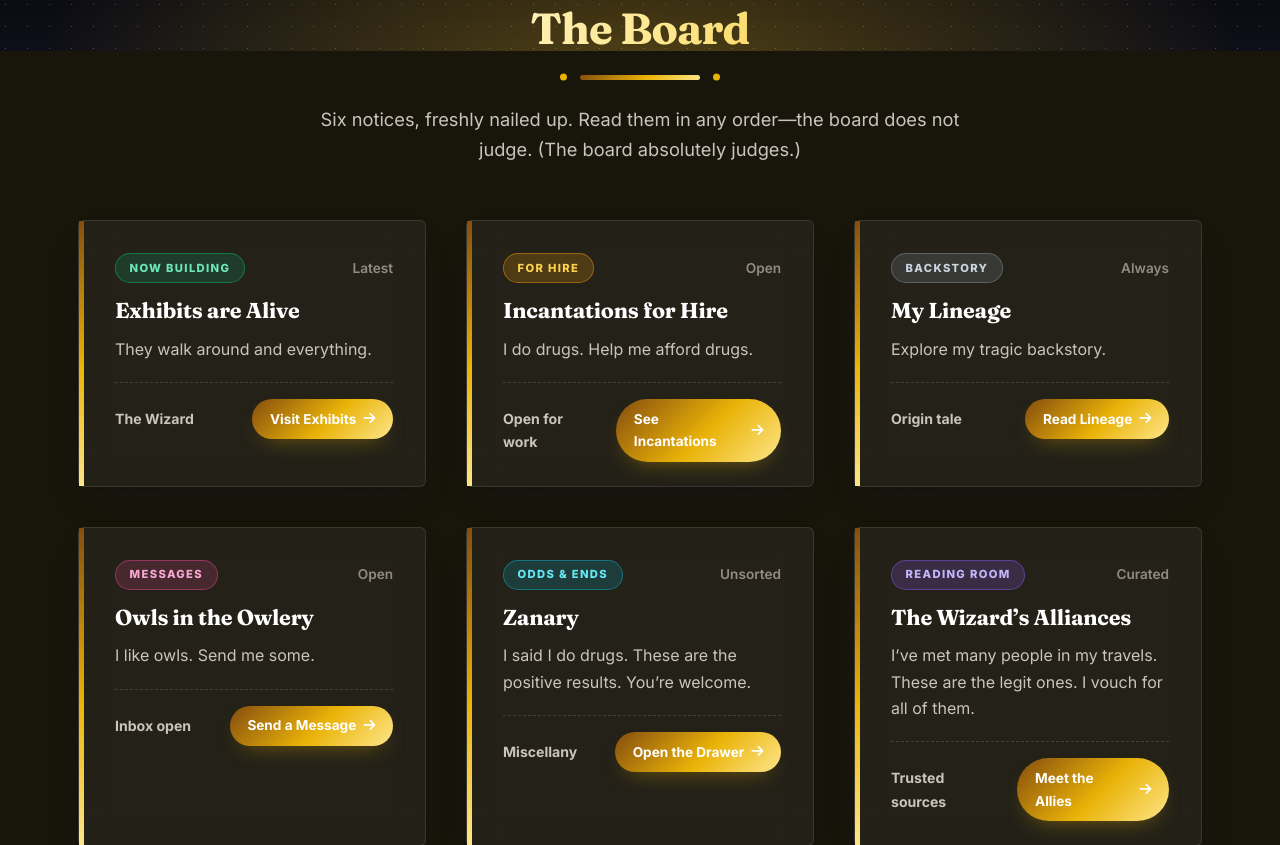
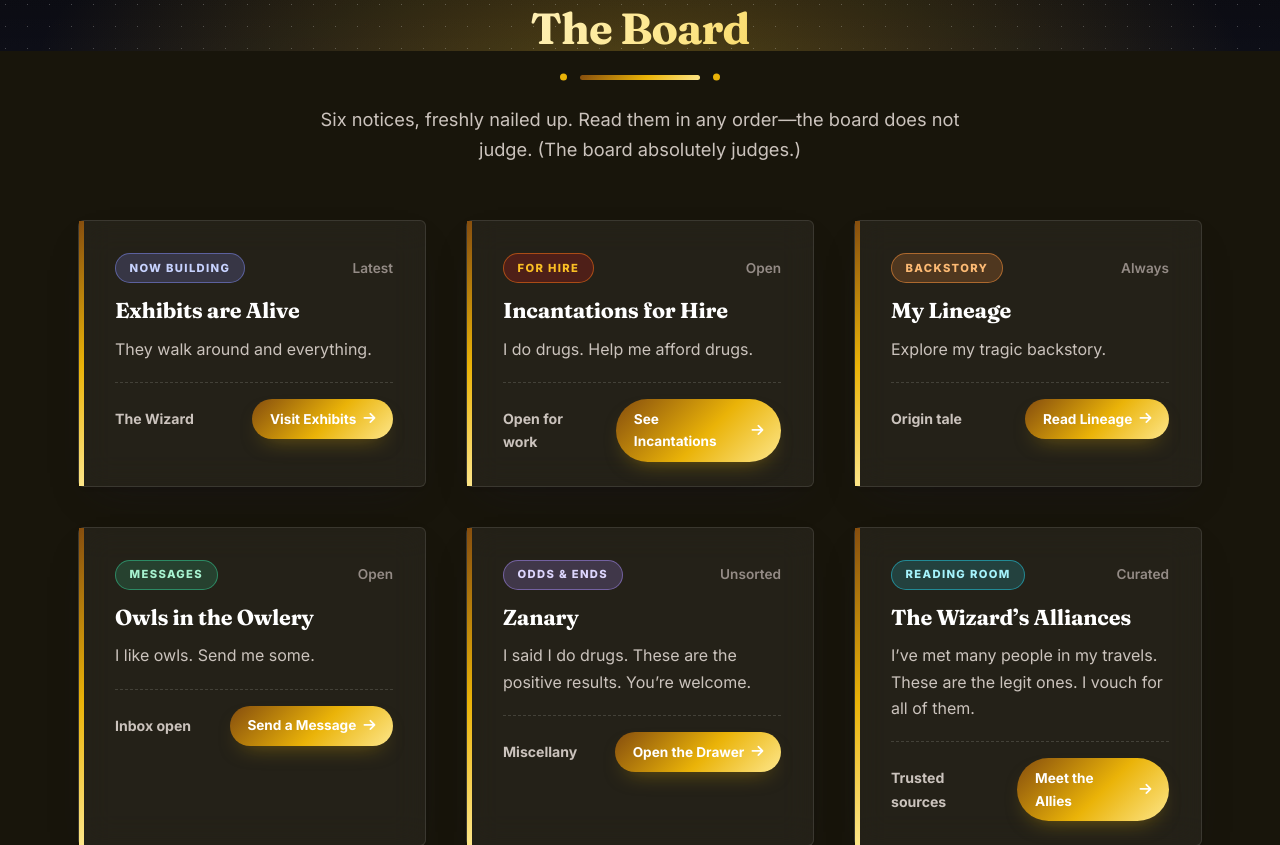
Before and after one commit to neiloza/TheWizardOfOza, a PHP site: page / in a window 1280 px wide. Shown: the part 749-1594 px from the top of the page. Run offline with PHP 8.4, Linux system fonts and the light colour scheme.

Commit message:
Colour each notice pill after the page it links to
The six pills on the Board were generic category colours with no relation
to their destinations. Each now wears its target page's palette: indigo for
Exhibits, fire red-gold for Incantations, orange for Lineage, green for
Owlery, violet for Zanary, cyan for Alliances.

The card's gold left stripe and button stay as they are, so the Nexus
frame reads as Nexus and the pill reads as the road out.

Co-Authored-By: Claude Opus 5 <noreply@anthropic.com>
Claude-Session: https://claude.ai/code/session_016dSzMQnJb7Ajr15NmmZddG

```diff
--- a/css/style.css
+++ b/css/style.css
@@ -1401,6 +1401,20 @@ body.is-dark .bulletin-category.help-wanted { background: rgba(245, 158, 11, 0.2
 body.is-dark .bulletin-category.items-for-sale { background: rgba(139, 92, 246, 0.2); color: #c4b5fd; border-color: rgba(139, 92, 246, 0.45); }
 body.is-dark .bulletin-category.community-event { background: rgba(236, 72, 153, 0.18); color: #f9a8d4; border-color: rgba(236, 72, 153, 0.45); }
 body.is-dark .bulletin-category.other { background: rgba(148, 163, 184, 0.18); color: #cbd5e1; border-color: rgba(148, 163, 184, 0.4); }
+
+/* A notice wears the colour of the page it points at, so the board reads as a map */
+.bulletin-category.to-exhibits,
+body.is-dark .bulletin-category.to-exhibits { background: rgba(129, 140, 248, 0.2); color: #c7d2fe; border-color: rgba(129, 140, 248, 0.5); }
+.bulletin-category.to-incantations,
+body.is-dark .bulletin-category.to-incantations { background: rgba(185, 28, 28, 0.28); color: #fbbf24; border-color: rgba(249, 115, 22, 0.55); }
+.bulletin-category.to-lineage,
+body.is-dark .bulletin-category.to-lineage { background: rgba(251, 146, 60, 0.2); color: #fdba74; border-color: rgba(251, 146, 60, 0.55); }
+.bulletin-category.to-owlery,
+body.is-dark .bulletin-category.to-owlery { background: rgba(52, 211, 153, 0.18); color: #a7f3d0; border-color: rgba(52, 211, 153, 0.5); }
+.bulletin-category.to-zanary,
+body.is-dark .bulletin-category.to-zanary { background: rgba(167, 139, 250, 0.22); color: #ddd6fe; border-color: rgba(167, 139, 250, 0.5); }
+.bulletin-category.to-alliances,
+body.is-dark .bulletin-category.to-alliances { background: rgba(34, 211, 238, 0.18); color: #a5f3fc; border-color: rgba(34, 211, 238, 0.5); }
 
 /* The portrait keeps its mat, but a white slab on a dark page reads as a hole */
 body.is-dark .portrait {
--- a/index.html
+++ b/index.html
@@ -73,7 +73,7 @@
         <div class="bulletin-posts-grid">
         <article class="bulletin-post-card reveal">
             <div class="bulletin-post-header">
-                <span class="bulletin-category service-offered">Now Building</span>
+                <span class="bulletin-category to-exhibits">Now Building</span>
                 <span class="bulletin-date">Latest</span>
             </div>
             <h3 class="bulletin-post-title">Exhibits are Alive</h3>
@@ -85,7 +85,7 @@
         </article>
         <article class="bulletin-post-card reveal">
             <div class="bulletin-post-header">
-                <span class="bulletin-category help-wanted">For Hire</span>
+                <span class="bulletin-category to-incantations">For Hire</span>
                 <span class="bulletin-date">Open</span>
             </div>
             <h3 class="bulletin-post-title">Incantations for Hire</h3>
@@ -97,7 +97,7 @@
         </article>
         <article class="bulletin-post-card reveal">
             <div class="bulletin-post-header">
-                <span class="bulletin-category other">Backstory</span>
+                <span class="bulletin-category to-lineage">Backstory</span>
                 <span class="bulletin-date">Always</span>
             </div>
             <h3 class="bulletin-post-title">My Lineage</h3>
@@ -109,7 +109,7 @@
         </article>
         <article class="bulletin-post-card reveal">
             <div class="bulletin-post-header">
-                <span class="bulletin-category community-event">Messages</span>
+                <span class="bulletin-category to-owlery">Messages</span>
                 <span class="bulletin-date">Open</span>
             </div>
             <h3 class="bulletin-post-title">Owls in the Owlery</h3>
@@ -121,7 +121,7 @@
         </article>
         <article class="bulletin-post-card reveal">
             <div class="bulletin-post-header">
-                <span class="bulletin-category trade-proposed">Odds &amp; Ends</span>
+                <span class="bulletin-category to-zanary">Odds &amp; Ends</span>
                 <span class="bulletin-date">Unsorted</span>
             </div>
             <h3 class="bulletin-post-title">Zanary</h3>
@@ -133,7 +133,7 @@
         </article>
         <article class="bulletin-post-card reveal">
             <div class="bulletin-post-header">
-                <span class="bulletin-category items-for-sale">Reading Room</span>
+                <span class="bulletin-category to-alliances">Reading Room</span>
                 <span class="bulletin-date">Curated</span>
             </div>
             <h3 class="bulletin-post-title">The Wizard&rsquo;s Alliances</h3>
```
